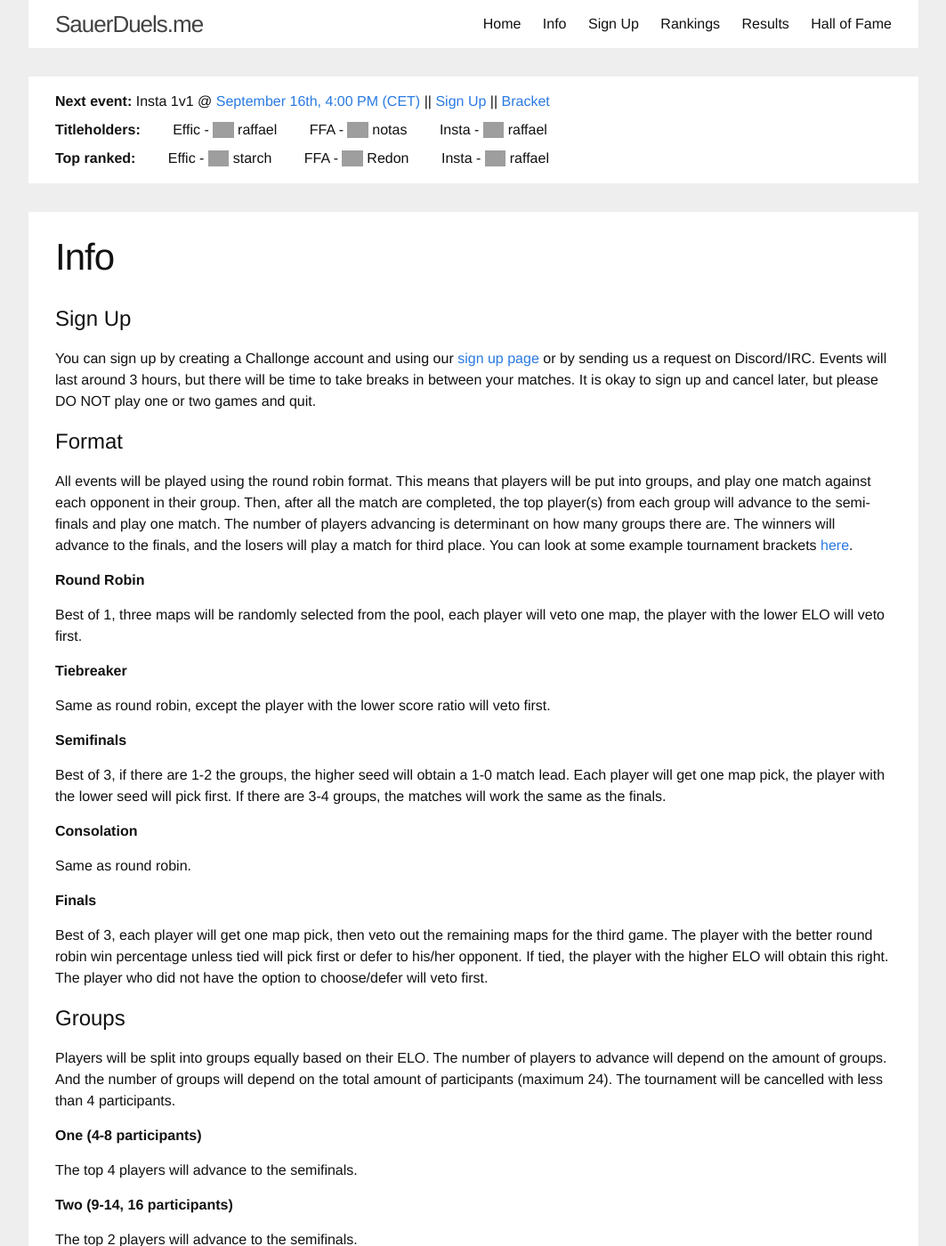
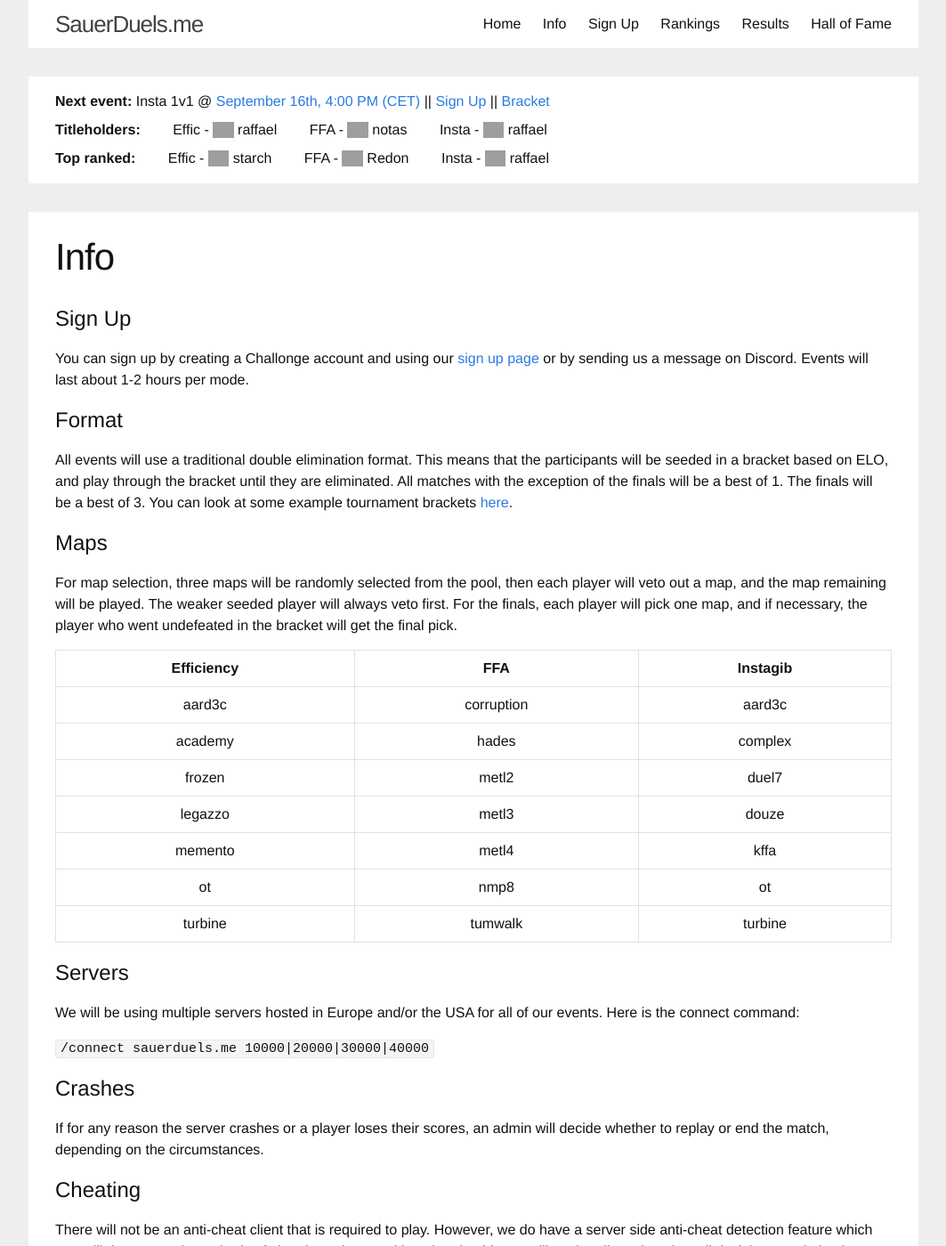
Before and after one commit to sauerduels/website, a Jekyll site: the page built from info.md, in a window 1280 px wide and 1400 px high. Shown: the whole window at 89% size, without its empty margins (108-1171 px from the left). Built offline with Jekyll 4.4.1, drawn with Linux system fonts in a browser that asks for light colours; a script that is not in the unit is left out; some of the changed text lies outside the part shown; grey boxes are pictures that could not be loaded.

Commit message:
modify site information

```diff
--- a/info.md
+++ b/info.md
@@ -7,60 +7,15 @@ index: 1
 
 ## Sign Up
 
-You can sign up by creating a Challonge account and using our [sign up page](/sign-up/) or by sending us a request on Discord/IRC. Events will last around 3 hours, but there will be time to take breaks in between your matches. It is okay to sign up and cancel later, but please DO NOT play one or two games and quit.
+You can sign up by creating a Challonge account and using our [sign up page](/sign-up/) or by sending us a message on Discord. Events will last about 1-2 hours per mode.
 
 ## Format
 
-All events will be played using the round robin format. This means that players will be put into groups, and play one match against each opponent in their group. Then, after all the match are completed, the top player(s) from each group will advance to the semi-finals and play one match. The number of players advancing is determinant on how many groups there are. The winners will advance to the finals, and the losers will play a match for third place. You can look at some example tournament brackets [here](http://sauerduels.challonge.com/).
+All events will use a traditional double elimination format. This means that the participants will be seeded in a bracket based on ELO, and play through the bracket until they are eliminated. All matches with the exception of the finals will be a best of 1. The finals will be a best of 3. You can look at some example tournament brackets [here](http://sauerduels.challonge.com/).
 
-**Round Robin**
+## Maps
 
-Best of 1, three maps will be randomly selected from the pool, each player will veto one map, the player with the lower ELO will veto first.
-
-**Tiebreaker**
-
-Same as round robin, except the player with the lower score ratio will veto first.
-
-**Semifinals**
-
-Best of 3, if there are 1-2 the groups, the higher seed will obtain a 1-0 match lead. Each player will get one map pick, the player with the lower seed will pick first. If there are 3-4 groups, the matches will work the same as the finals.
-
-**Consolation**
-
-Same as round robin.
-
-**Finals**
-
-Best of 3, each player will get one map pick, then veto out the remaining maps for the third game. The player with the better round robin win percentage unless tied will pick first or defer to his/her opponent. If tied, the player with the higher ELO will obtain this right. The player who did not have the option to choose/defer will veto first.
-
-## Groups
-
-Players will be split into groups equally based on their ELO. The number of players to advance will depend on the amount of groups. And the number of groups will depend on the total amount of participants (maximum 24). The tournament will be cancelled with less than 4 participants.
-
-**One (4-8 participants)**
-
-The top 4 players will advance to the semifinals.
-
-**Two (9-14, 16 participants)**
-
-The top 2 players will advance to the semifinals.
-
-**Three (15, 18 participants)**
-
-The top player will advance to the semifinals, the second place players will use the tiebreaking rules to determine the last semifinalist.
-
-**Four (16, 19-24 participants)**
-
-The top player will advance to the semifinals.
-
-## Tiebreakers
-
-We will use a set of tiebreaking rules if there are ties within a group. This will determine seeding and who advances to the finals. All rules will be used in order until one of the tiebreakers determines a winner. The rules are as follows:
-
-  * Better win/loss record vs other tied participants
-  * Best of 1 tiebreaking matches, players will be seeded by higher score ratio versus tied participants
-
-## Map Pools
+For map selection, three maps will be randomly selected from the pool, then each player will veto out a map, and the map remaining will be played. The weaker seeded player will always veto first. For the finals, each player will pick one map, and if necessary, the player who went undefeated in the bracket will get the final pick.
 
 | Efficiency | FFA | Instagib |
 | :--------: | :-: | :------: |
@@ -82,7 +37,6 @@ We will be using multiple servers hosted in Europe and/or the USA for all of our
 
 If for any reason the server crashes or a player loses their scores, an admin will decide whether to replay or end the match, depending on the circumstances.
 
-
 ## Cheating
 
 There will not be an anti-cheat client that is required to play. However, we do have a server side anti-cheat detection feature which can still detect certain methods of cheating. Players with a cheating history will not be allowed to play. All decisions made by the admin team are final.
```
Also changed, not shown: index.md (+2 -2 lines).
